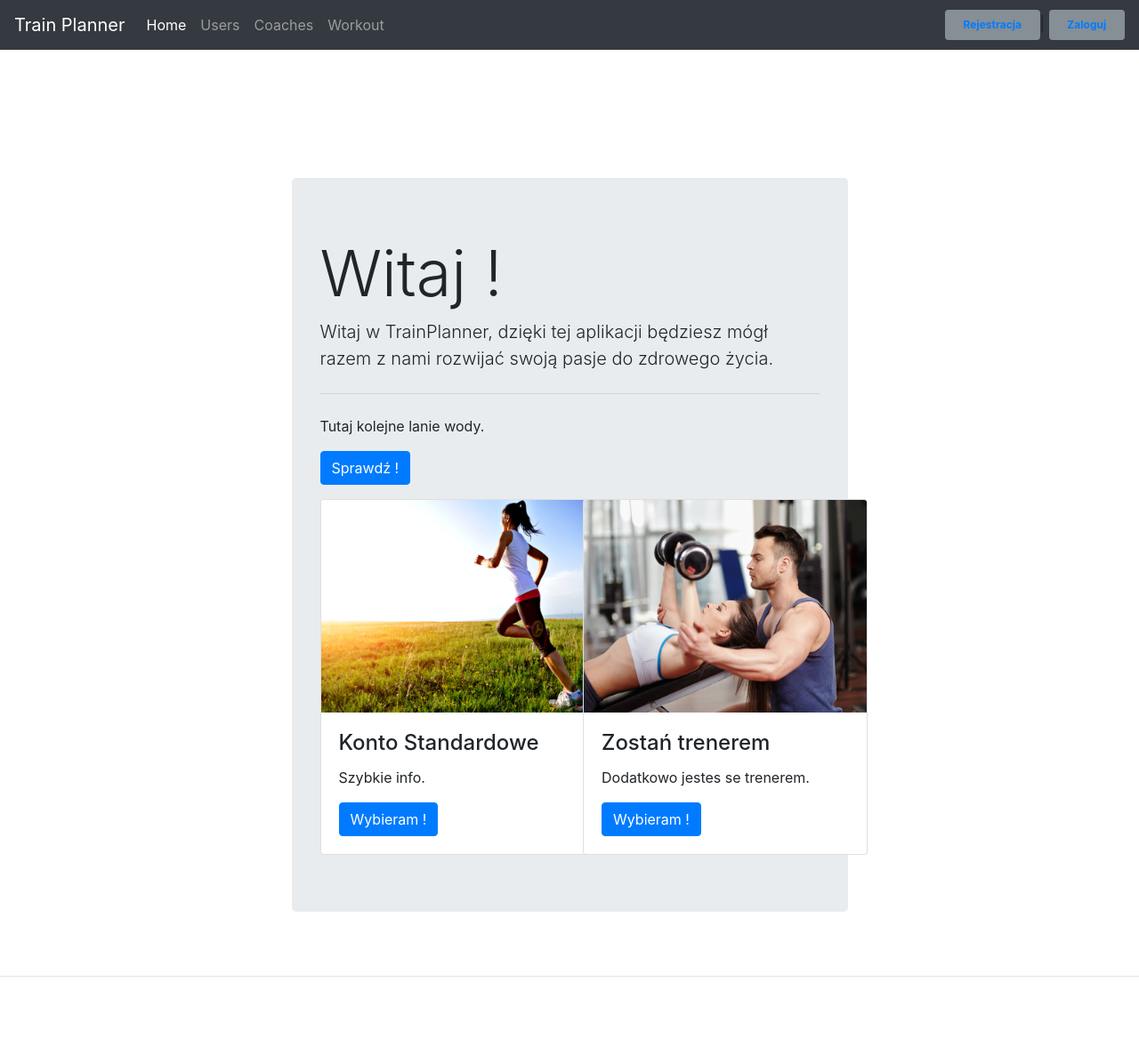
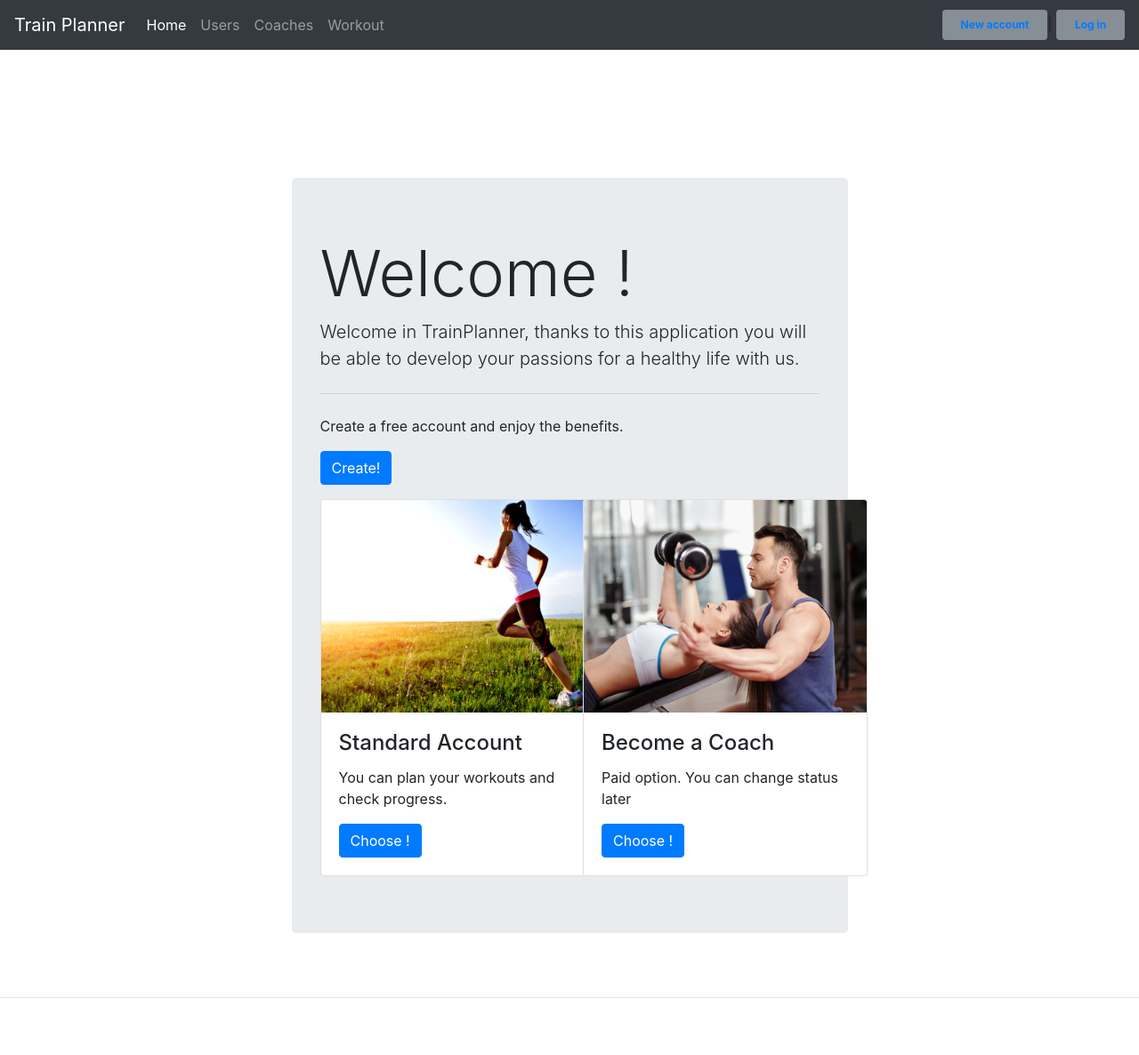
Before and after one commit to adriann1410/Trening-Planer, a Django app: template main/templates/index.html in a window 1280 px wide, after a click on "Create!". Shown: the whole page at 89% size. Before the commit the page ends 1098 px from the top, so only its background shows below. Run offline with Django 3.2, Linux system fonts and the light colour scheme; the template is opened without the code that fills it, so the values that code supplies are empty; parts of the project's set-up code (start-up, migrations or seed data) failed here and were passed over; some libraries are stand-ins or nearby versions.

Commit message:
full page translated

```diff
--- a/main/templates/base.html
+++ b/main/templates/base.html
@@ -50,14 +50,15 @@
                         <span class="caret"></span>
                       </button>
                       <div class="dropdown-menu" aria-labelledby="dropdownMenu2">
+                          <a  href={% url 'index' %}><button  class="dropdown-item ratebtn" type="button" onclick="">My Profile</button></a>
                           <a  href={% url 'editProfile' %}><button  class="dropdown-item ratebtn" type="button" onclick="">Edit Profile</button></a>
                           <a href={% url 'logout' %}><button  class="dropdown-item ratebtn" type="button">Logout</button></a>
 
                       </div>
           </div>
       {% else %}
-          <span class="badge badge-secondary"><a class="nav-link" href={% url 'register' %}>Rejestracja</a></span>|
-          <span class="badge badge-secondary"><a class="nav-link" href={% url 'login' %}>Zaloguj</a></span>
+          <span class="badge badge-secondary"><a class="nav-link" href={% url 'register' %}>New account</a></span>|
+          <span class="badge badge-secondary"><a class="nav-link" href={% url 'login' %}>Log in</a></span>
         {% endif %}
       </span>
   </div>
--- a/main/templates/index.html
+++ b/main/templates/index.html
@@ -7,13 +7,13 @@
         <div class="row">
                 <div class="col-md-6 offset-md-3">
                     <div class="jumbotron">
-                      <h1 class="display-3">Witaj !</h1>
-                      <p class="lead">Witaj w TrainPlanner, dzięki tej aplikacji będziesz mógł razem z nami rozwijać swoją pasje do zdrowego życia.</p>
+                      <h1 class="display-3">Welcome !</h1>
+                      <p class="lead">Welcome in TrainPlanner, thanks to this application you will be able to develop your passions for a healthy life with us.</p>
                       <hr class="my-4">
-                      <p>Tutaj kolejne lanie wody.</p>
+                      <p>Create a free account and enjoy the benefits.</p>
                         <p class="lead">
                             <a class="btn btn-primary" data-toggle="collapse" href="#collapseExample" aria-expanded="false" aria-controls="collapseExample">
-                                Sprawdź !
+                                Create!
                             </a>
                         </p>
                         <div class="collapse" id="collapseExample">
@@ -22,9 +22,9 @@
                                     <div class="card" style="width: 20rem;">
                                       <img class="card-img-top" src={% static "/img/standard.jpg" %} alt="Card image cap">
                                       <div class="card-body">
-                                        <h4 class="card-title">Konto Standardowe</h4>
-                                        <p class="card-text">Szybkie info.</p>
-                                        <a href={% url 'register' %} class="btn btn-primary">Wybieram !</a>
+                                        <h4 class="card-title">Standard Account</h4>
+                                        <p class="card-text">You can plan your workouts and check progress.</p>
+                                        <a href={% url 'register' %} class="btn btn-primary">Choose !</a>
                                       </div>
                                     </div>
                                 </div>
@@ -32,9 +32,9 @@
                                     <div class="card" style="width: 20rem;">
                                       <img class="card-img-top" src={% static "/img/trainer.jpg" %} alt="Card image cap">
                                       <div class="card-body">
-                                        <h4 class="card-title">Zostań trenerem</h4>
-                                        <p class="card-text">Dodatkowo jestes se trenerem.</p>
-                                        <a href={% url 'register' %} class="btn btn-primary">Wybieram !</a>
+                                        <h4 class="card-title">Become a Coach</h4>
+                                        <p class="card-text">Paid option. You can change status later</p>
+                                        <a href={% url 'register' %} class="btn btn-primary">Choose !</a>
                                       </div>
                                     </div>
                                 </div>
--- a/main/templates/users.html
+++ b/main/templates/users.html
@@ -1,7 +1,7 @@
 {% extends 'base.html' %}
 {% block content %}
 
-    <h2>Witaj {{ user.email }} !</h2>
+    <h2>Welcome {{ user.email }} !</h2>
 
     <hr>
     <ul>
--- a/social/templates/conversation.html
+++ b/social/templates/conversation.html
@@ -23,7 +23,7 @@
                             <label  for="content">New Message:</label>
                             <textarea id="content" class="form-control" name="content" rows="5" cols="100" ></textarea>
                              </div>
-                            <button type="submit" class="btn btn-primary" >Wyślij</button>
+                            <button type="submit" class="btn btn-primary" >Send</button>
                         </form>
                     </div>
                 </div>
@@ -44,7 +44,7 @@
                         </div>
                     {% endfor %}
                 {% else %}
-                    <h3>Brak wiadomości</h3>
+                    <h3>No messages</h3>
                 {% endif %}
         </div>
         </div>
--- a/social/templates/new_message.html
+++ b/social/templates/new_message.html
@@ -18,7 +18,7 @@
                             <label  for="content">New Message:</label>
                             <textarea id="content" class="form-control" name="content" rows="5" cols="100" ></textarea>
                              </div>
-                            <button type="submit" class="btn btn-primary" >Wyślij</button>
+                            <button type="submit" class="btn btn-primary" >Send</button>
                         </form>
                     </div>
                 </div>
--- a/workout/templates/add_workout.html
+++ b/workout/templates/add_workout.html
@@ -14,7 +14,7 @@
                 <form method="POST">
                     {% csrf_token %}
                 <label for="workoutName">Name:</label>
-                <input type="text" class="form-control" id="workoutName" placeholder="np. Wtorkowy trening" name="workoutName" required>
+                <input type="text" class="form-control" id="workoutName" placeholder="eg. Monday" name="workoutName" required>
                 <br>
                 <div class="col-lg-offset-2">
                     <div class="row" id="exerciseSelectDiv">
--- a/workout/templates/my_workout.html
+++ b/workout/templates/my_workout.html
@@ -37,8 +37,9 @@
                   </div>
 
                         {% else %}
-                    <h5>You have no workouts</h5>
-                    <a href={% url 'add_workout' %}>Create workout</a>
+                    <div class="p-4">
+                        <h5 class="font-weight-light">You have no workouts</h5>
+                    </div>
                 {% endif %}
                 </div>
         </div>
```
Also changed, not shown: main/templates/coachProfile.html (+11 -10 lines), main/templates/coaches.html (+13 -8 lines), main/templates/tags_templates/profile_navbar.html (+7 -7 lines), main/templates/userProfile.html (+4 -4 lines), social/templates/friends.html (+4 -4 lines), social/templates/inbox.html (+5 -4 lines).
